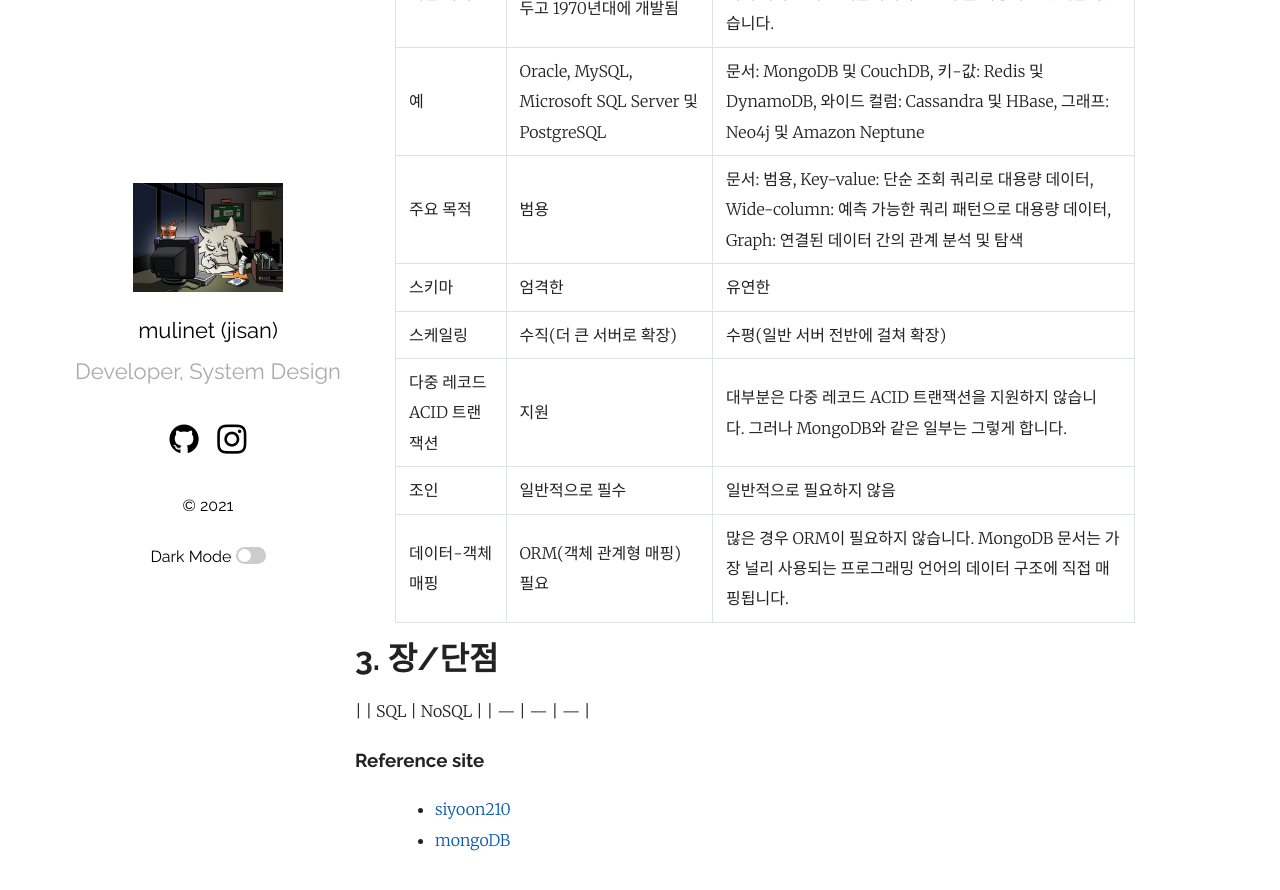
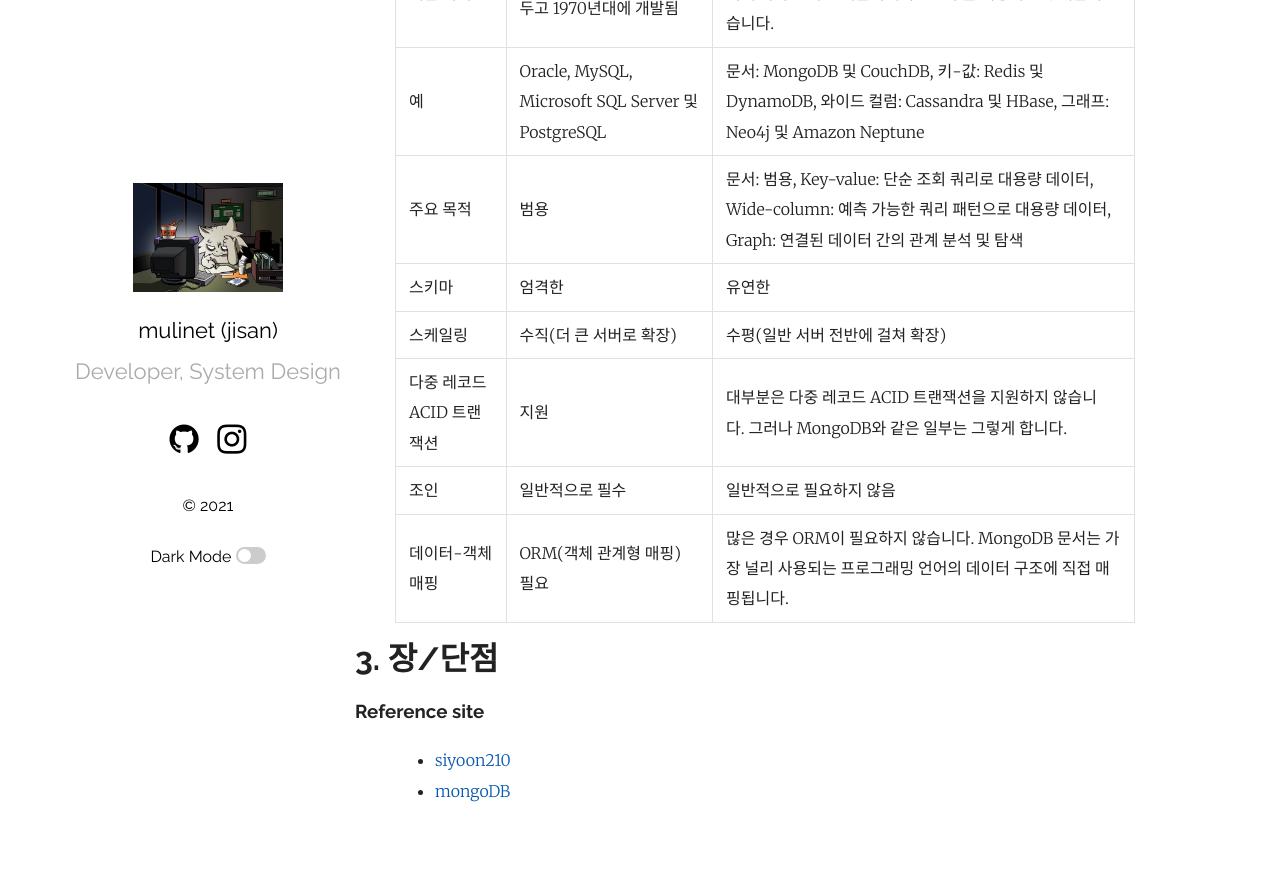
Before and after one commit to mulinet/mulinet.github.io, a Jekyll site: the page built from _posts/2021-10-19-SQLvsNoSQL.markdown, in a window 1280 px wide and 900 px high, scrolled down 688 px. Shown: the top 890 px of the window. Built offline with Jekyll 4.4.1, drawn with Linux system fonts in a browser that asks for light colours; after the commit the page ends 1539 px from its top, so only the background shows below that.

Commit message:
Update 2021-10-19-SQLvsNoSQL.markdown

```diff
--- a/_posts/2021-10-19-SQLvsNoSQL.markdown
+++ b/_posts/2021-10-19-SQLvsNoSQL.markdown
@@ -29,8 +29,7 @@ SQL vs NoSQL (MySQL vs MongoDB)
 
 
 # 3. 장/단점
-|	  	|	SQL |	NoSQL 	|
-|	---	|	---	|	---	|
+
 
 
 ### Reference site
```
